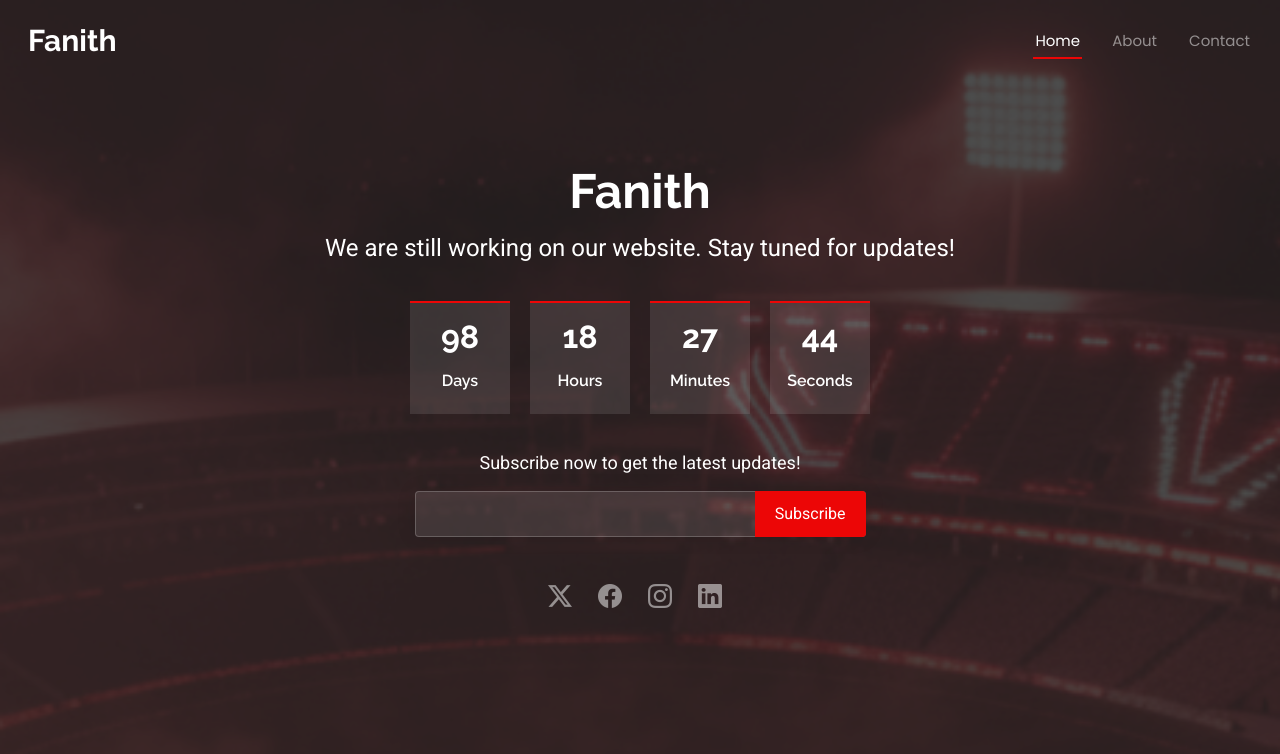
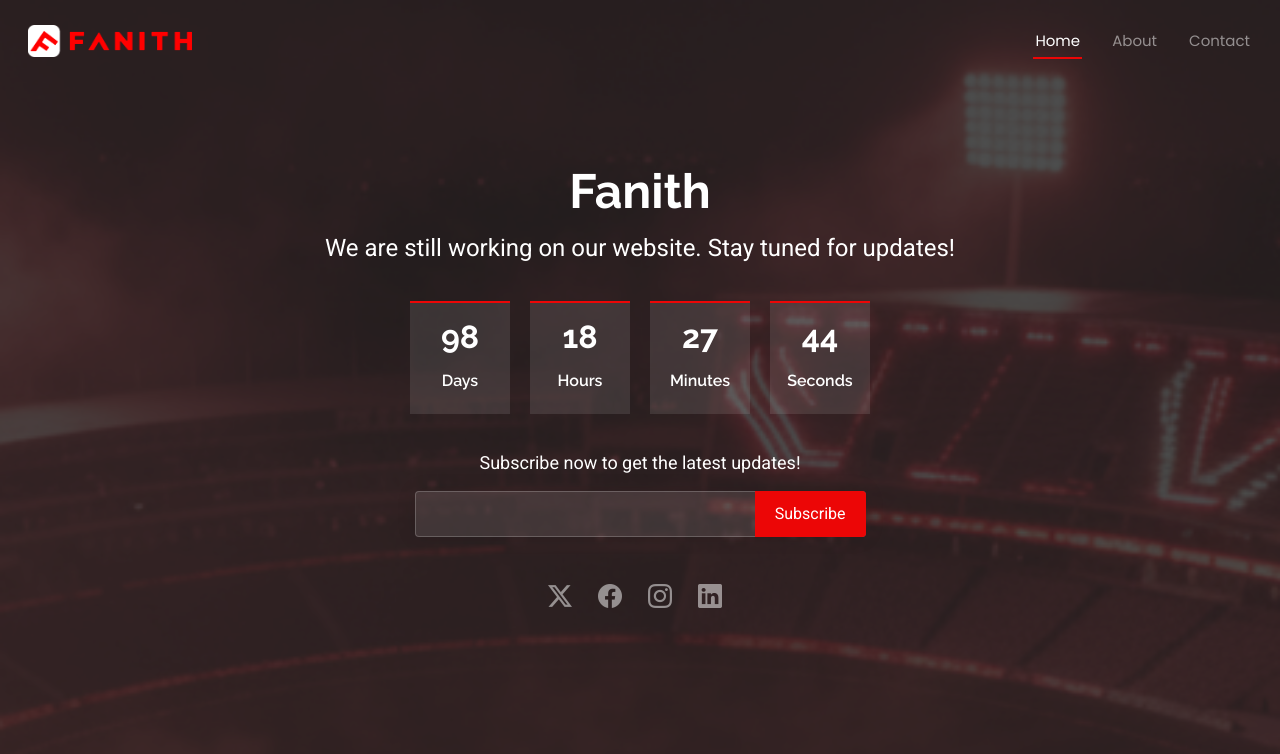
Before and after one commit to holisticLearning/fanith-coming-soon, a plain HTML site: page index.html in a window 1280 px wide. Shown: the top 754 px of the page. Drawn offline with Linux system fonts and the light colour scheme.

Commit message:
Changes on 23-12-2025 (11:02 AM)

```diff
--- a/index.html
+++ b/index.html
@@ -41,8 +41,8 @@
 
       <a href="index.html" class="logo d-flex align-items-center">
         <!-- Uncomment the line below if you also wish to use an image logo -->
-        <!-- <img src="assets/img/logo.png" alt=""> -->
-        <h1 class="sitename">Fanith</h1>
+        <img src="assets/img/fanith-website-logo.png" alt="Fanith">
+        <!-- <h1 class="sitename">Fanith</h1> -->
       </a>
 
       <nav id="navmenu" class="navmenu">
```
Also changed, not shown: assets/img/fanith-website-logo.png (added).
